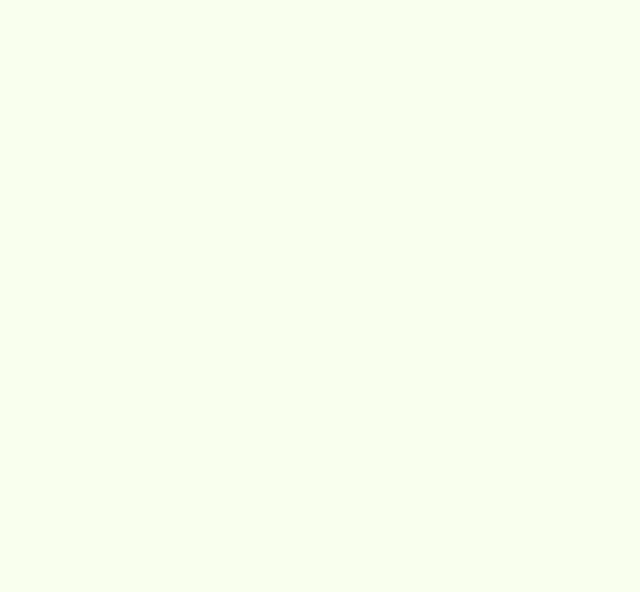
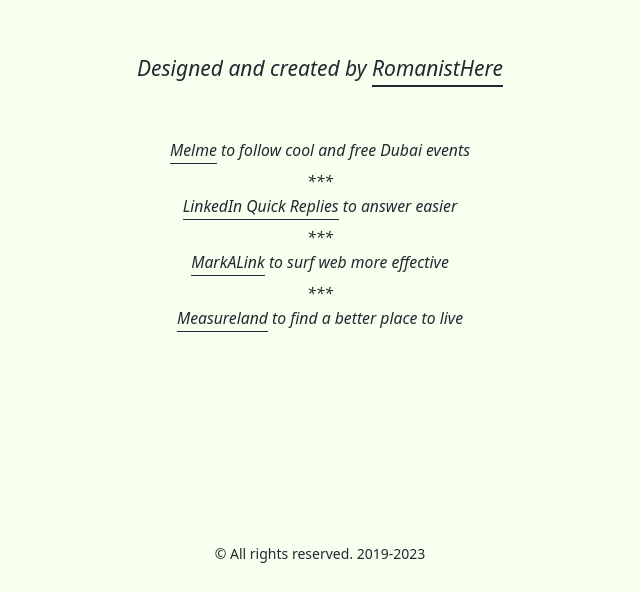
Before and after one commit to RomanistHere/popupoff-site, a SvelteKit app: page / in a window 1280 px wide. Shown: the part 8208-8800 px from the top of the page, without its empty margins (320-960 px from the left). Before the commit the page ends 8000 px from the top, so only its background shows below. Built offline with nearby package versions, Linux system fonts and the light colour scheme.

Commit message:
feat: footer

```diff
--- /dev/null
+++ b/src/lib/components/sections/Footer.svelte
@@ -0,0 +1,62 @@
+<footer class="min-h-screen bg-bright flex justify-center items-center text-dark text-center relative">
+	<div>
+		<h1 class="text-2xl w-full mb-16">
+			<i>
+				Designed and created by
+				<a
+					href="https://romanisthere.dev/md/about-me"
+					class="group relative py-1 border-b-2 border-dark transition-colors hover:text-bright"
+				>
+					<span class="relative z-10">RomanistHere</span>
+					<span class="absolute z-0 -inset-1 bg-dark transition-opacity opacity-0 group-hover:opacity-100 -skew-x-[10deg]"></span>
+				</a>
+			</i>
+		</h1>
+
+		<ul class="text-lg italic">
+			<li>
+				<a
+					href="https://melme.io"
+					class="py-0.5 border-b border-dark transition-colors hover:bg-dark hover:text-accent"
+				>
+					Melme
+				</a>
+				to follow cool and free Dubai events
+				<p class="mt-2">***</p>
+			</li>
+			<li>
+				<a
+					href="https://chrome.google.com/webstore/detail/linkedin-quick-replies/pfgcpffbebicalfmjajbmacnfopgobom"
+					class="py-0.5 border-b border-dark transition-colors hover:bg-dark hover:text-accent"
+				>
+					LinkedIn Quick Replies
+				</a>
+				to answer easier
+				<p class="mt-2">***</p>
+			</li>
+			<li>
+				<a
+					href="https://chrome.google.com/webstore/detail/markalink/jgfjphpcldeifiifdmjpjoidkdhbcboe"
+					class="py-0.5 border-b border-dark transition-colors hover:bg-dark hover:text-accent"
+				>
+					MarkALink
+				</a>
+				to surf web more effective
+				<p class="mt-2">***</p>
+			</li>
+			<li>
+				<a
+					href="https://measureland.org/en/"
+					class="py-0.5 border-b border-dark transition-colors hover:bg-dark hover:text-accent"
+				>
+					Measureland
+				</a>
+				to find a better place to live
+			</li>
+		</ul>
+	</div>
+
+	<div class="absolute bottom-8 left-1/2 -translate-x-1/2">
+		© All rights reserved. 2019-{new Date().getFullYear()}
+	</div>
+</footer>
--- a/src/lib/components/sections/GetInTouch.svelte
+++ b/src/lib/components/sections/GetInTouch.svelte
@@ -51,7 +51,7 @@
 
 			<PrimaryButton
 				title="Submit"
-				class="px-20"
+				class="px-12"
 			/>
 		</form>
 	</div>
--- a/src/routes/+page.svelte
+++ b/src/routes/+page.svelte
@@ -9,6 +9,7 @@
 	import FAQ from "$lib/components/sections/FAQ.svelte";
 	import Support from "$lib/components/sections/Support.svelte";
 	import GetInTouch from "$lib/components/sections/GetInTouch.svelte";
+	import Footer from "$lib/components/sections/Footer.svelte";
 
 	import ScrollHandler from "$lib/components/ScrollHandler.svelte";
 
@@ -41,3 +42,4 @@
 <FAQ />
 <Support />
 <GetInTouch />
+<Footer />
```
Also changed, not shown: 1 other file (tests, documents, lock files or other folders).
